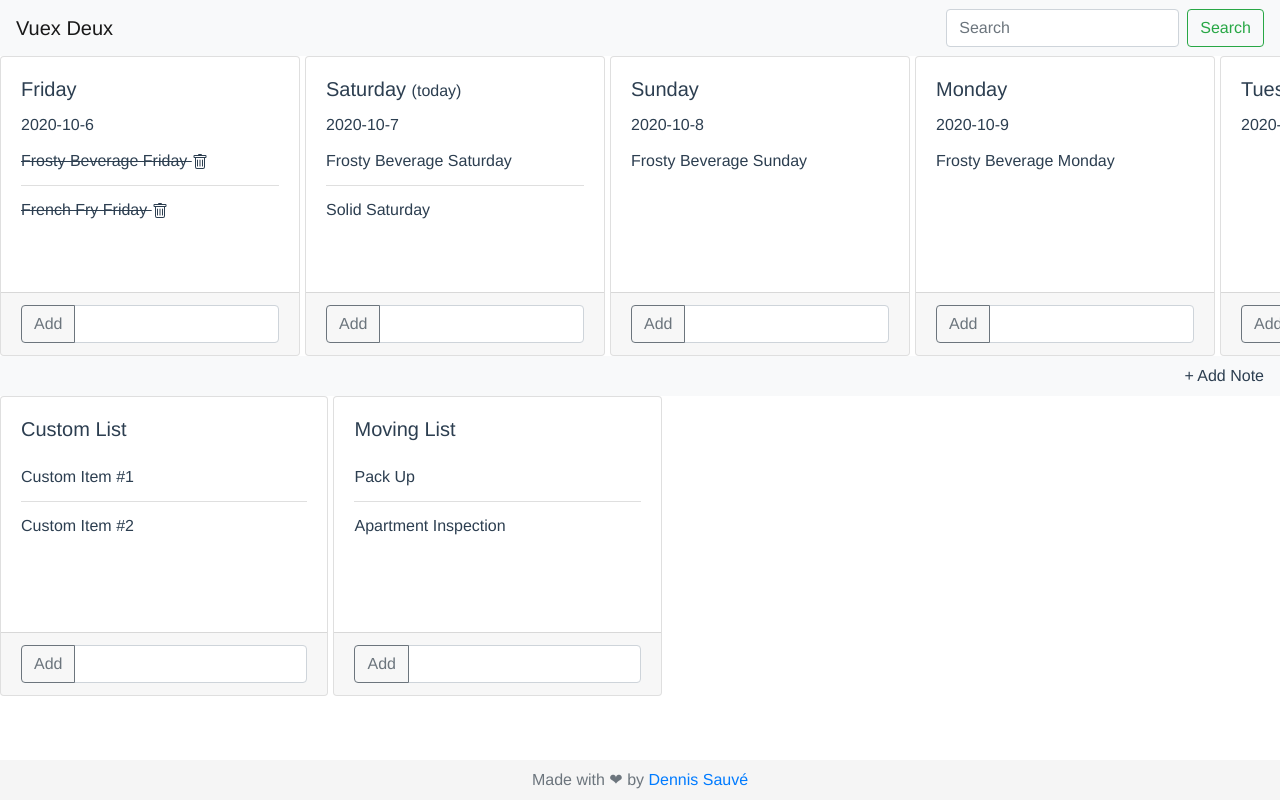
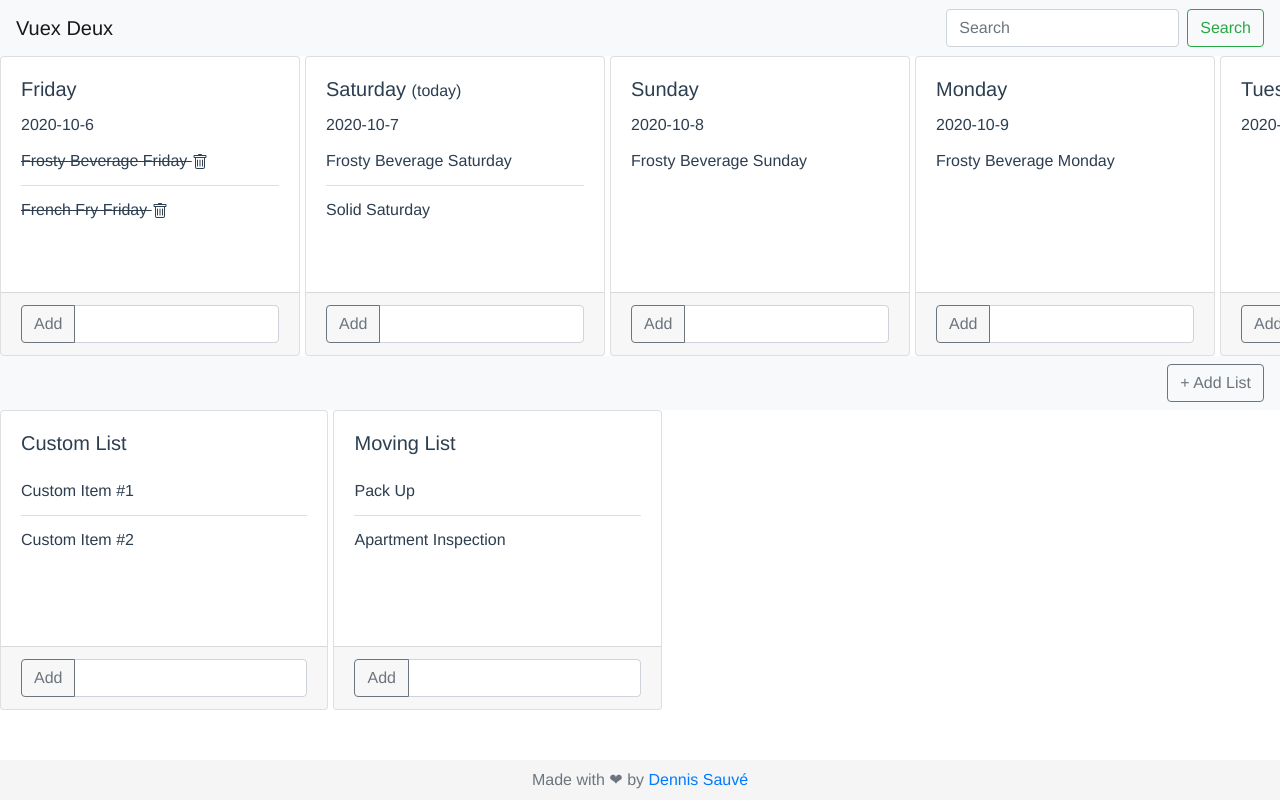
Before and after one commit to dengsauve/vuex-deux, a Vue app: page / in a window 1280 px wide. Built offline with nearby package versions, Linux system fonts and the light colour scheme.

Commit message:
Update Navigation.vue
Prepping for adding another custom list

```diff
--- a/src/components/Navigation.vue
+++ b/src/components/Navigation.vue
@@ -5,7 +5,7 @@
       <input class="form-control mr-sm-2" type="search" placeholder="Search" aria-label="Search">
       <button class="btn btn-outline-success my-2 my-sm-0" type="submit">Search</button>
     </form>
-    <a v-if="add">+ Add Note</a>
+    <button class="btn btn-outline-secondary" v-if="add">+ Add List</button>
   </nav>
 </template>
 <script>
```
